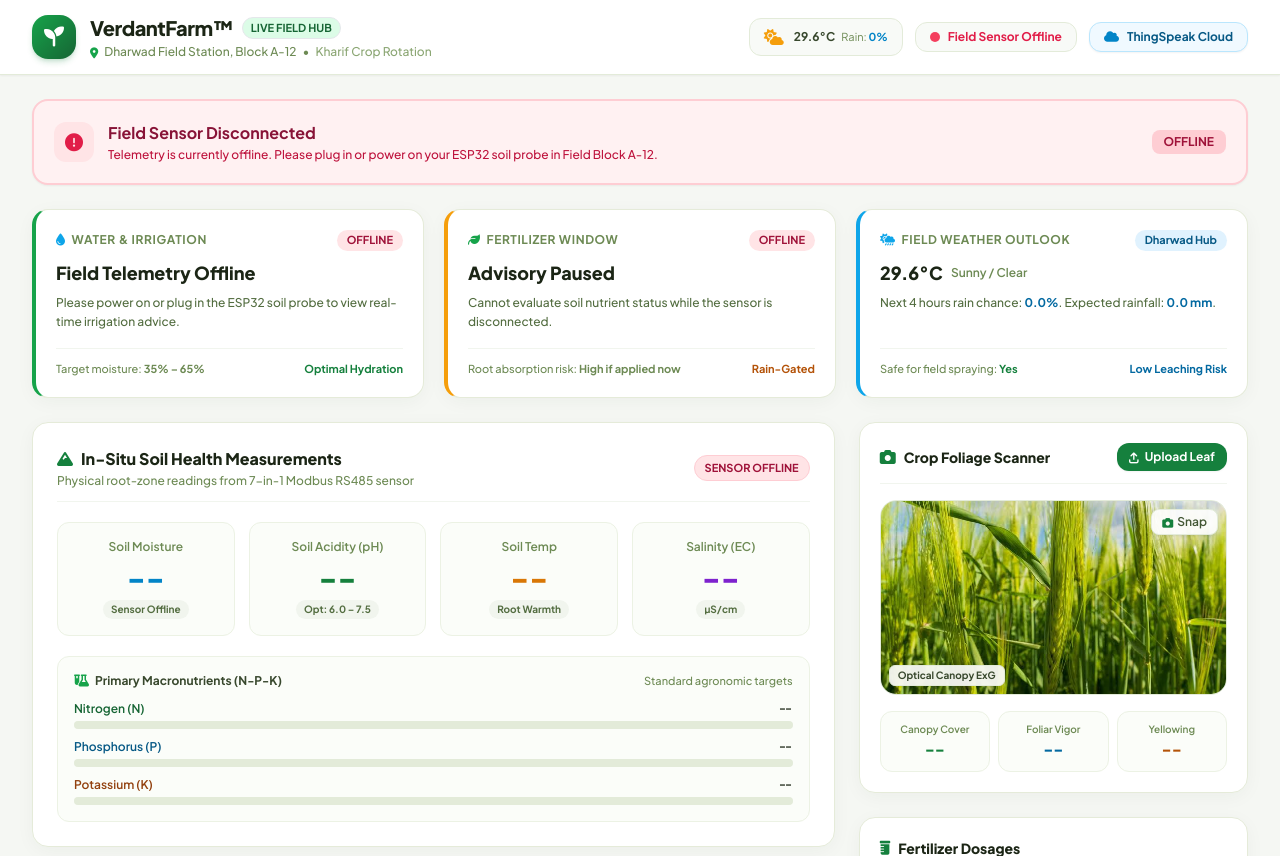
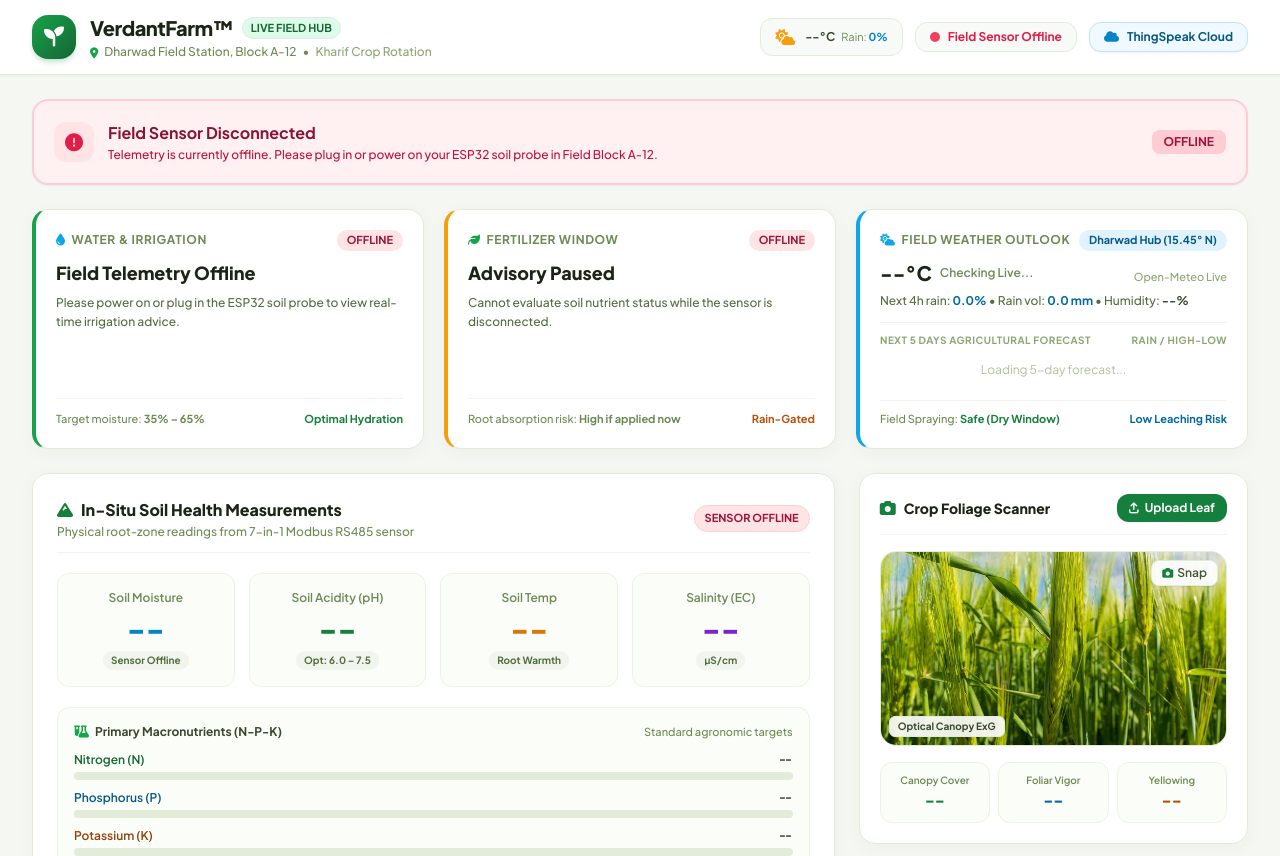
Before and after one commit to m-deekshith/smart-agriculture-iot, a Flask app: page / in a window 1280 px wide. Shown: the top 856 px of the page. Run offline with Flask 3, Linux system fonts and the light colour scheme; data that the repository does not hold is empty; parts of the project's set-up code (start-up, migrations or seed data) failed here and were passed over; some libraries are stand-ins or nearby versions.

Commit message:
Fix weather widget accuracy and add 5-day agricultural forecast

```diff
--- a/app.py
+++ b/app.py
@@ -1,5 +1,6 @@
 import os
 import time
+import datetime
 import json
 import threading
 import random
@@ -88,10 +89,16 @@ state = {
     },
     "weather": {
         "location": "Dharwad, Karnataka",
-        "rain_prob_next_4h": 6.0,
-        "rain_prob_24h": 30.0,
+        "condition": "Clear Sky",
+        "icon": "fa-sun text-amber-500",
+        "is_day": True,
+        "temp": 24.9,
+        "humidity": 65,
+        "wind_kmh": 10.8,
+        "rain_prob_next_4h": 0.0,
+        "rain_prob_24h": 0.0,
         "rain_mm": 0.0,
-        "temp": 26.8,
+        "daily_forecast": [],
         "cached_at": 0
     },
     "hardware_connected": False,
@@ -164,37 +171,124 @@ def analyze_crop_image(image_path):
 # -------------------------------------------------------------
 def fetch_weather_data():
     """
-    Fetches real hyper-local forecast from Open-Meteo API.
-    Falls back gracefully if offline.
+    Fetches real hyper-local forecast from Open-Meteo API for Dharwad, Karnataka.
+    Includes current conditions, next 4h rainfall, and 5-day daily agricultural forecast.
+    Falls back gracefully if offline or rate-limited.
     """
     now = time.time()
-    if now - state["weather"]["cached_at"] < 600: # 10-minute cache
+    # Cache for 10 minutes (600 seconds) if we already have a valid fetch
+    if state["weather"].get("cached_at", 0) > 0 and (now - state["weather"]["cached_at"] < 600):
         return state["weather"]
 
     try:
-        # Hyper-local coordinates: Dharwad, Karnataka (15.45 N, 75.0 E)
-        url = "https://api.open-meteo.com/v1/forecast?latitude=15.45&longitude=75.0&hourly=precipitation_probability,precipitation&current_weather=true&timezone=auto"
-        res = requests.get(url, timeout=4)
+        # Hyper-local coordinates: Dharwad Field Station, Karnataka (15.45 N, 75.0 E)
+        url = (
+            "https://api.open-meteo.com/v1/forecast"
+            "?latitude=15.45&longitude=75.0"
+            "&current=temperature_2m,relative_humidity_2m,apparent_temperature,precipitation,weather_code,wind_speed_10m,is_day"
+            "&hourly=temperature_2m,precipitation_probability,precipitation,weather_code"
+            "&daily=weather_code,temperature_2m_max,temperature_2m_min,precipitation_sum,precipitation_probability_max"
+            "&timezone=auto&forecast_days=6"
+        )
+        headers = {
+            "User-Agent": "VerdantFarm-SmartAgri/1.0 (academic-iot-research-project; Dharwad Field Station)"
+        }
+        res = requests.get(url, headers=headers, timeout=5)
         if res.status_code == 200:
             data = res.json()
-            hourly_prob = data.get("hourly", {}).get("precipitation_probability", [0]*24)
-            hourly_rain = data.get("hourly", {}).get("precipitation", [0.0]*24)
+            cur = data.get("current", {})
+            cur_time = cur.get("time")
+            hourly = data.get("hourly", {})
+            times = hourly.get("time", [])
+            probs = hourly.get("precipitation_probability", [])
+            rains = hourly.get("precipitation", [])
 
-            # Next 4 hours rain probability
-            next_4h_prob = float(max(hourly_prob[:4])) if len(hourly_prob) >= 4 else 10.0
-            next_24h_prob = float(max(hourly_prob[:24])) if len(hourly_prob) >= 24 else 20.0
-            rain_mm = float(sum(hourly_rain[:4])) if len(hourly_rain) >= 4 else 0.0
+            # Dynamic hour index matching current time
+            idx = times.index(cur_time) if cur_time in times else 0
+            next_4h_probs = probs[idx:idx+4] if len(probs) >= idx+4 else probs[idx:]
+            next_24h_probs = probs[idx:idx+24] if len(probs) >= idx+24 else probs[idx:]
+            next_4h_rains = rains[idx:idx+4] if len(rains) >= idx+4 else rains[idx:]
+
+            next_4h_prob = float(max(next_4h_probs)) if next_4h_probs else 0.0
+            next_24h_prob = float(max(next_24h_probs)) if next_24h_probs else 0.0
+            rain_mm = float(sum(next_4h_rains)) if next_4h_rains else 0.0
+
+            wmo_code = cur.get("weather_code", 0)
+            is_day = bool(cur.get("is_day", 1))
+
+            def parse_wmo(code, day=True):
+                if code == 0:
+                    return ("Clear Sky" if day else "Clear Night"), ("fa-sun text-amber-500" if day else "fa-moon text-sky-400")
+                elif code in [1, 2]:
+                    return "Partly Cloudy", ("fa-cloud-sun text-amber-500" if day else "fa-cloud-moon text-slate-400")
+                elif code == 3:
+                    return "Overcast", "fa-cloud text-slate-500"
+                elif code in [45, 48]:
+                    return "Foggy", "fa-smog text-slate-400"
+                elif code in [51, 53, 55]:
+                    return "Drizzle", "fa-cloud-rain text-sky-500"
+                elif code in [61, 63, 65, 80, 81, 82]:
+                    return "Rain Showers", "fa-cloud-showers-heavy text-sky-600"
+                elif code in [95, 96, 99]:
+                    return "Thunderstorm", "fa-bolt text-amber-600"
+                return "Fair", "fa-cloud-sun text-amber-500"
+
+            condition, icon = parse_wmo(wmo_code, is_day)
+            temp_c = round(float(cur.get("temperature_2m", 25.0)), 1)
+            humidity = int(cur.get("relative_humidity_2m", 60))
+            wind_kmh = round(float(cur.get("wind_speed_10m", 10.0)), 1)
+
+            # Parse Next 5 Days (skip Day 0 which is today)
+            daily = data.get("daily", {})
+            daily_forecast = []
+            d_times = daily.get("time", [])
+            d_tmax  = daily.get("temperature_2m_max", [])
+            d_tmin  = daily.get("temperature_2m_min", [])
+            d_codes = daily.get("weather_code", [])
+            d_probs = daily.get("precipitation_probability_max", [])
+            d_rains = daily.get("precipitation_sum", [])
+
+            for i in range(1, min(6, len(d_times))):
+                dt_str = d_times[i]
+                try:
+                    dt = datetime.datetime.strptime(dt_str, "%Y-%m-%d")
+                    day_name = dt.strftime("%a")
+                    day_date = dt.strftime("%b %d")
+                except Exception:
+                    day_name = f"+{i}d"
+                    day_date = dt_str
+
+                c_text, c_icon = parse_wmo(d_codes[i] if i < len(d_codes) else 0, day=True)
+                daily_forecast.append({
+                    "date": dt_str,
+                    "day_name": day_name,
+                    "day_date": day_date,
+                    "temp_max": round(d_tmax[i], 1) if i < len(d_tmax) else 30.0,
+                    "temp_min": round(d_tmin[i], 1) if i < len(d_tmin) else 20.0,
+                    "condition": c_text,
+                    "icon": c_icon,
+                    "rain_prob": int(d_probs[i]) if i < len(d_probs) else 0,
+                    "rain_mm": round(float(d_rains[i]), 1) if i < len(d_rains) else 0.0
+                })
 
             state["weather"] = {
                 "location": "Dharwad, Karnataka",
+                "condition": condition,
+                "icon": icon,
+                "is_day": is_day,
+                "temp": temp_c,
+                "humidity": humidity,
+                "wind_kmh": wind_kmh,
                 "rain_prob_next_4h": round(next_4h_prob, 1),
                 "rain_prob_24h": round(next_24h_prob, 1),
                 "rain_mm": round(rain_mm, 1),
-                "temp": data.get("current_weather", {}).get("temperature", 28.0),
+                "daily_forecast": daily_forecast,
                 "cached_at": now
             }
+        else:
+            state["weather"]["cached_at"] = now
     except Exception as e:
-        # Keep existing cached weather or defaults
+        print(f"[WEATHER API ERROR] {e}")
         state["weather"]["cached_at"] = now
 
     return state["weather"]
@@ -509,6 +603,9 @@ def set_scenario():
         state["soil"] = {"moisture": 19.0, "temp": 30.2, "ec": 410, "ph": 6.8, "n": 45, "p": 40, "k": 52}
         state["crop"] = {"canopy_cover_pct": 50.0, "exg": 0.110, "yellowing_pct": 9.0}
         state["weather"]["rain_prob_next_4h"] = 85.0
+        state["weather"]["rain_mm"] = 12.5
+        state["weather"]["condition"] = "Rain Showers"
+        state["weather"]["icon"] = "fa-cloud-showers-heavy text-sky-600"
     elif scenario == "nutrient_deficiency":
         state["soil"] = {"moisture": 42.0, "temp": 25.5, "ec": 210, "ph": 6.5, "n": 18, "p": 12, "k": 22}
         state["crop"] = {"canopy_cover_pct": 35.0, "exg": 0.075, "yellowing_pct": 38.5}
--- a/templates/index.html
+++ b/templates/index.html
@@ -106,9 +106,9 @@
       <div class="flex items-center gap-3">
         <!-- Weather pill -->
         <div class="flex items-center gap-2.5 bg-earth-50 px-3.5 py-1.5 rounded-xl border border-earth-200 text-xs">
-          <i class="fa-solid fa-cloud-sun text-amber-500 text-base"></i>
+          <i id="top-weather-icon" class="fa-solid fa-cloud-sun text-amber-500 text-base"></i>
           <div>
-            <span id="top-weather-temp" class="font-bold text-earth-900">29.6°C</span>
+            <span id="top-weather-temp" class="font-bold text-earth-900">--°C</span>
             <span class="text-earth-600 text-[11px] ml-1">Rain: <span id="top-weather-rain" class="font-bold text-sky-600">0%</span></span>
           </div>
         </div>
@@ -198,26 +198,43 @@
       </div>
 
       <!-- Card 3: Weather & Sunshine Outlook -->
-      <div class="nature-card rounded-2xl p-5 border-l-4 border-l-sky-500 flex flex-col justify-between space-y-4">
+      <div class="nature-card rounded-2xl p-5 border-l-4 border-l-sky-500 flex flex-col justify-between space-y-3.5">
         <div>
           <div class="flex items-center justify-between">
             <span class="text-xs font-bold uppercase tracking-wider text-earth-600 flex items-center gap-1.5">
-              <i class="fa-solid fa-cloud-sun-rain text-sky-500"></i> Field Weather Outlook
+              <i id="card-weather-icon" class="fa-solid fa-cloud-sun text-sky-500"></i> Field Weather Outlook
             </span>
             <span class="text-[11px] font-bold px-2.5 py-0.5 rounded-full bg-sky-100 text-sky-800">
-              Dharwad Hub
+              Dharwad Hub (15.45° N)
             </span>
           </div>
-          <h3 class="text-lg font-extrabold text-earth-950 mt-2 flex items-center gap-2">
-            <span id="weather-temp-card">29.6°C</span>
-            <span class="text-xs font-semibold text-earth-600">Sunny / Clear</span>
+
+          <div class="mt-2 flex items-baseline justify-between">
+            <h3 class="text-xl font-extrabold text-earth-950 flex items-center gap-2">
+              <span id="weather-temp-card">--°C</span>
+              <span id="weather-condition-card" class="text-xs font-semibold text-earth-600">Checking Live...</span>
             </h3>
-          <p class="text-xs text-earth-700 mt-1.5 leading-relaxed font-medium">
-            Next 4 hours rain chance: <strong id="weather-rain-prob-card" class="text-sky-700 font-bold">0.0%</strong>. Expected rainfall: <strong id="weather-mm-card" class="text-sky-700 font-bold">0.0 mm</strong>.
+            <span class="text-[11px] text-earth-500 font-medium">Open-Meteo Live</span>
+          </div>
+
+          <p class="text-xs text-earth-700 mt-1 leading-relaxed font-medium">
+            Next 4h rain: <strong id="weather-rain-prob-card" class="text-sky-700 font-bold">0.0%</strong> • Rain vol: <strong id="weather-mm-card" class="text-sky-700 font-bold">0.0 mm</strong> • Humidity: <strong id="weather-humidity-card" class="text-earth-900">--%</strong>
           </p>
+
+          <!-- 5-Day Extended Micro-Forecast Grid -->
+          <div class="mt-3 pt-2.5 border-t border-earth-100">
+            <div class="flex items-center justify-between text-[10px] font-bold uppercase tracking-wider text-earth-500 mb-1.5">
+              <span>Next 5 Days Agricultural Forecast</span>
+              <span>Rain / High-Low</span>
             </div>
-        <div class="pt-3 border-t border-earth-100 flex items-center justify-between text-[11px] text-earth-600 font-medium">
-          <span>Safe for field spraying: <strong class="text-forest-700">Yes</strong></span>
+            <div id="weather-5day-grid" class="grid grid-cols-5 gap-1.5 text-center">
+              <div class="text-center col-span-5 text-earth-400 text-xs py-2">Loading 5-day forecast...</div>
+            </div>
+          </div>
+        </div>
+
+        <div class="pt-2.5 border-t border-earth-100 flex items-center justify-between text-[11px] text-earth-600 font-medium">
+          <span>Field Spraying: <strong id="weather-spray-status" class="text-forest-700">Safe (Dry Window)</strong></span>
           <span class="text-sky-700 font-bold">Low Leaching Risk</span>
         </div>
       </div>
@@ -682,11 +699,43 @@
         document.getElementById('bar-k').style.width = Math.min(100, (data.soil.k / 80) * 100) + '%';
 
         // 2. Update Weather Cards & Header
+        if (data.weather) {
           document.getElementById('top-weather-temp').innerText = data.weather.temp + '°C';
           document.getElementById('top-weather-rain').innerText = data.weather.rain_prob_next_4h + '%';
           document.getElementById('weather-temp-card').innerText = data.weather.temp + '°C';
           document.getElementById('weather-rain-prob-card').innerText = data.weather.rain_prob_next_4h + '%';
           document.getElementById('weather-mm-card').innerText = data.weather.rain_mm + ' mm';
+
+          if (data.weather.condition) {
+            document.getElementById('weather-condition-card').innerText = data.weather.condition;
+          }
+          if (data.weather.humidity !== undefined) {
+            document.getElementById('weather-humidity-card').innerText = data.weather.humidity + '%';
+          }
+          if (data.weather.icon) {
+            const topIcon = document.getElementById('top-weather-icon');
+            if (topIcon) topIcon.className = "fa-solid " + data.weather.icon + " text-base";
+            const cardIcon = document.getElementById('card-weather-icon');
+            if (cardIcon) cardIcon.className = "fa-solid " + data.weather.icon;
+          }
+
+          // Render 5-Day Forecast Grid
+          if (data.weather.daily_forecast && Array.isArray(data.weather.daily_forecast) && data.weather.daily_forecast.length > 0) {
+            const grid = document.getElementById('weather-5day-grid');
+            if (grid) {
+              grid.innerHTML = data.weather.daily_forecast.map(d => `
+                <div class="bg-earth-50/80 hover:bg-earth-100/70 transition border border-earth-200/70 rounded-xl py-1.5 px-1 flex flex-col items-center">
+                  <span class="text-[10px] font-extrabold text-earth-800">${d.day_name}</span>
+                  <span class="text-[9px] text-earth-500 font-medium -mt-0.5">${d.day_date}</span>
+                  <i class="fa-solid ${d.icon || 'fa-cloud-sun text-amber-500'} text-xs my-1"></i>
+                  <span class="text-[10px] font-bold text-earth-900 leading-tight">${Math.round(d.temp_max)}°</span>
+                  <span class="text-[9px] text-earth-500 -mt-0.5">${Math.round(d.temp_min)}°</span>
+                  <span class="text-[9px] font-extrabold ${d.rain_prob > 30 ? 'text-sky-700 bg-sky-100/90' : 'text-earth-500 bg-earth-100/80'} rounded px-1 mt-1">${d.rain_prob}%</span>
+                </div>
+              `).join('');
+            }
+          }
+        }
 
         // 3. Update Action Cards (Irrigation & Fertilizer)
         const action = data.ai.irrigation_decision.action;
```
Lines whose indentation alone changed are shown as unchanged.
